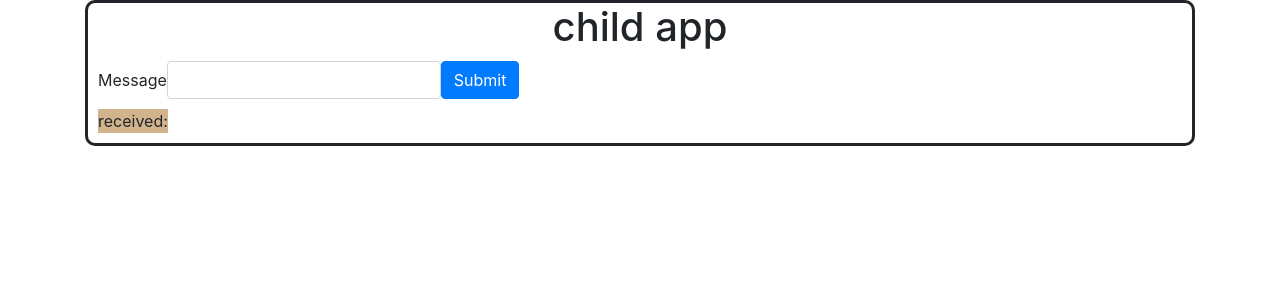
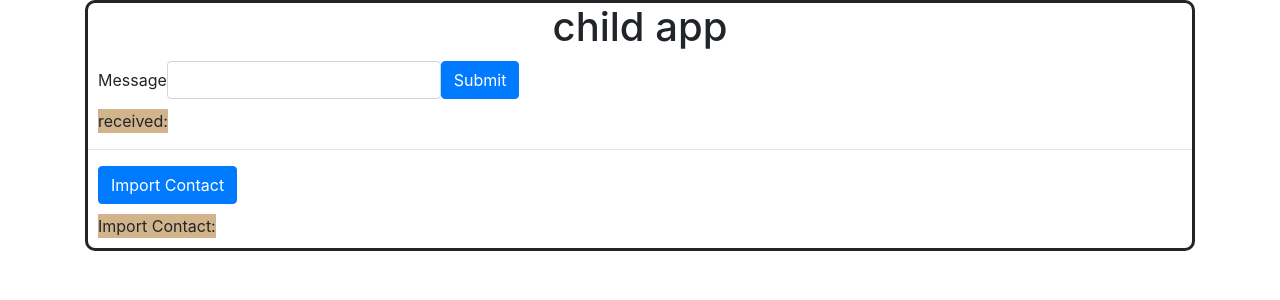
Before and after one commit to onelazyugy/poc-child, an Angular app: page / in a window 1280 px wide. Shown: the top 300 px of the page. Built offline with nearby package versions, Linux system fonts and the light colour scheme.

Commit message:
update url

```diff
--- a/src/app/app.component.html
+++ b/src/app/app.component.html
@@ -12,6 +12,12 @@
     </div>
     <div class="row" style="margin:10px;">
       <span style="background-color:tan">received: {{messageFromParent}}</span>
+    </div><hr>
+    <div class="row" style="margin:10px;">
+        <button type="submit" class="btn btn-primary float-right" (click)="importContact()">Import Contact</button>
+    </div>
+    <div class="row" style="margin:10px;">
+        <span style="background-color:tan">Import Contact:</span>
     </div>
   </div>
 </div>
--- a/src/app/app.component.ts
+++ b/src/app/app.component.ts
@@ -25,10 +25,31 @@ export class AppComponent implements OnInit{
     const localhostParentURL = 'http://localhost:4201/';
     // const parentURL = 'http://mfp.primericaonline.com:9080/priapp/index.html#/';
     // const parentURL = 'https://dev.primericaonline.com/priapp/#/turboApps';
+    // local mobile app
     const parentURL = 'file:///android_asset/www/index.html#/turboApps';
+    const data = {
+      action: 1,
+      data: this.message
+    };
     parent.postMessage(
     {
-      messageFromChild: this.message
+      messageFromChild: data
+    },
+    parentURL);
+  }
+
+  importContact = () => {
+    // const parentURL = 'http://mfp.primericaonline.com:9080/priapp/index.html#/';
+    // const parentURL = 'https://dev.primericaonline.com/priapp/#/turboApps';
+    // local mobile app
+    const parentURL = 'file:///android_asset/www/index.html#/turboApps';
+    const data = {
+      action: 2,
+      data: 'get contacts'
+    }
+    parent.postMessage(
+    {
+      messageFromChild: data
     },
     parentURL);
   }
```
